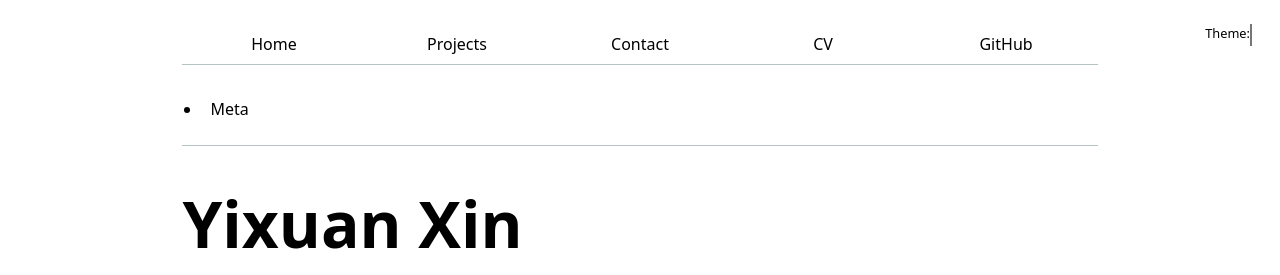
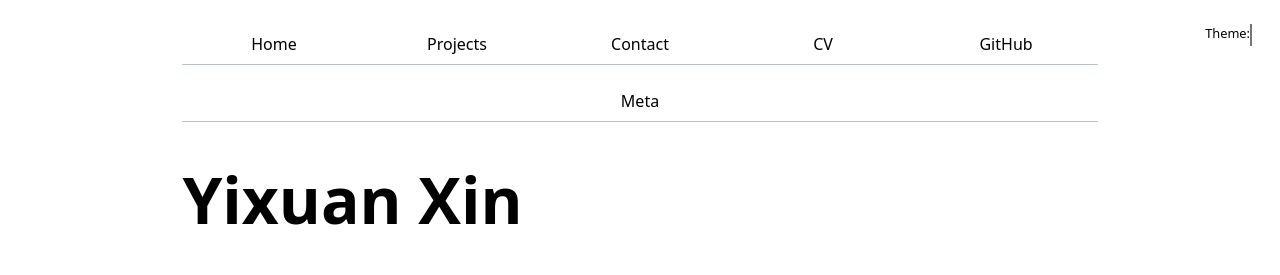
Before and after one commit to ivvvvvvvy123/Yixuan_Xin_Ivy_portfolio, a website with bundled scripts: page index.html in a window 1280 px wide. Shown: the top 275 px of the page. Built offline with nearby package versions, Linux system fonts and the light colour scheme; no server answers.

Commit message:
fix meta link on mainpage

```diff
--- a/index.html
+++ b/index.html
@@ -7,13 +7,7 @@
     <link rel="stylesheet" href="style.css">
     <script type="module" src="global.js"></script>
     <script src="index.js" type="module" defer></script>
-
-
-    <nav>
-        <ul>
-            <li><a href="meta/index.html">Meta</a></li>
-        </ul>
-    </nav>
+    <nav><a href="meta/index.html">Meta</a></nav>
 
 
 
```
Also changed, not shown: meta/index.html (+1 -1 lines).
